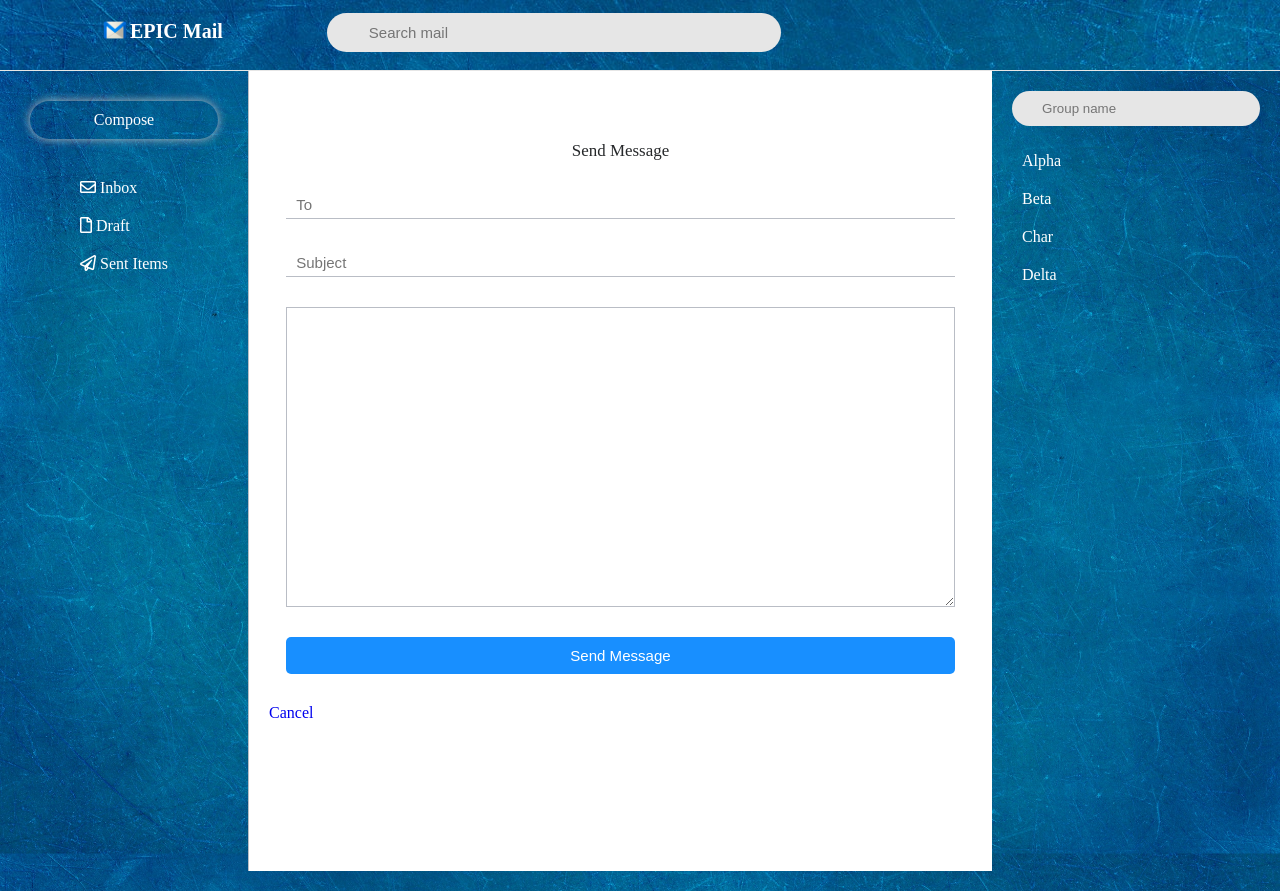
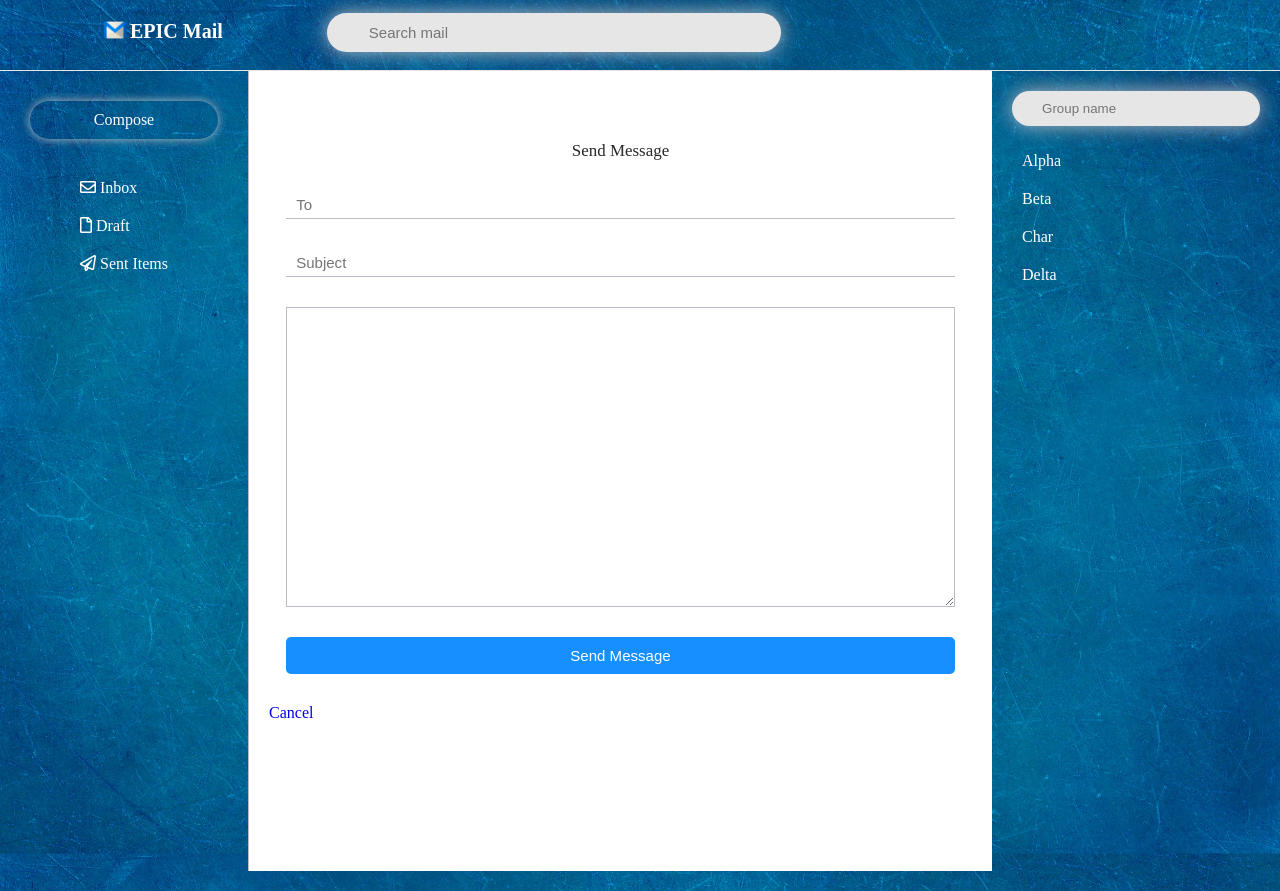
Before and after one commit to nnyves/EPIC-Mail, a plain HTML site: page html/send.html in a window 1280 px wide. Drawn offline with Linux system fonts and the light colour scheme.

Commit message:
[Bug #164549836] Adding shadows

```diff
--- a/css/main.css
+++ b/css/main.css
@@ -24,6 +24,7 @@
     padding: 10px;
     background: #e6e6e6;
     border-radius: 30px;
+    box-shadow: 0px 0px 20px #b9bdc5;
 }
 .up-navigation .search:focus{
     background: #ffffff;
@@ -167,6 +168,7 @@
     border: 0px;
     background: #e6e6e6;
     padding-left: 30px;
+    box-shadow: 0px 0px 20px #b9bdc5;
 }
 .group ul{
     padding: 0px;
```
